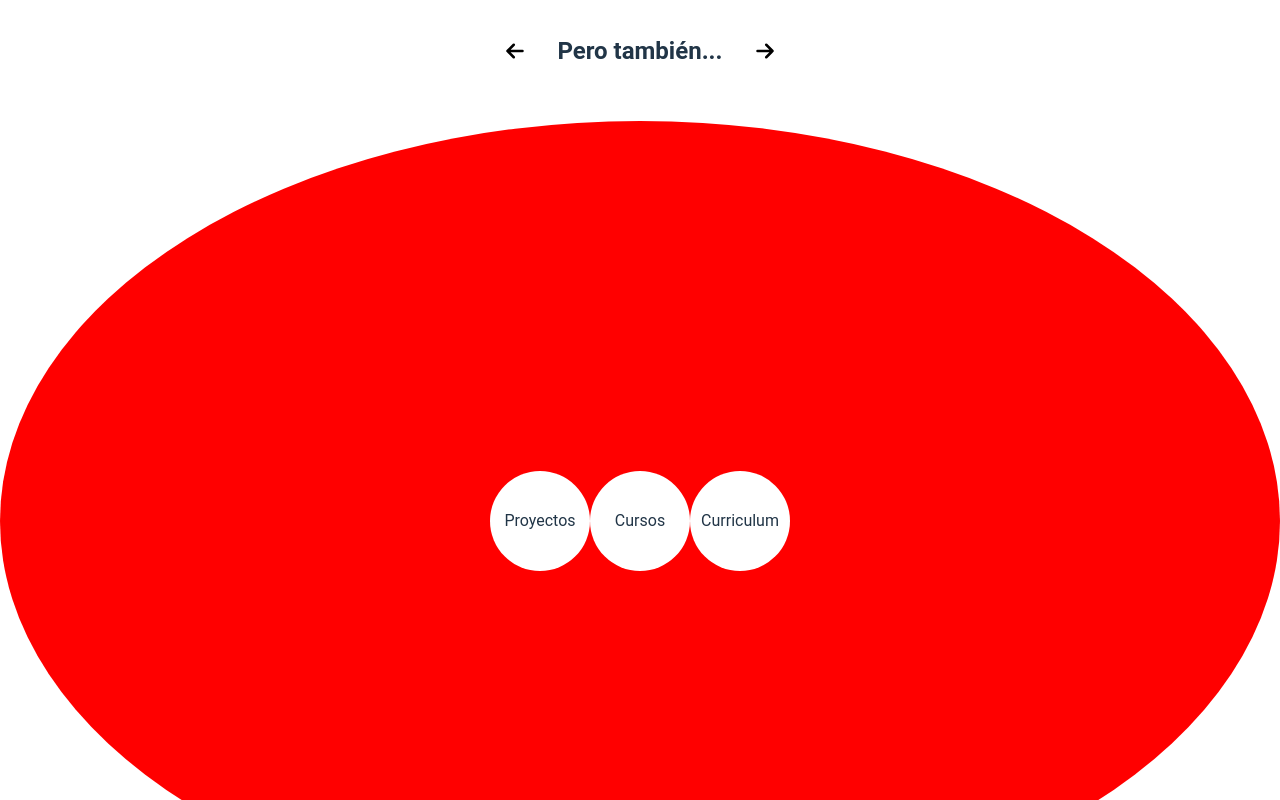
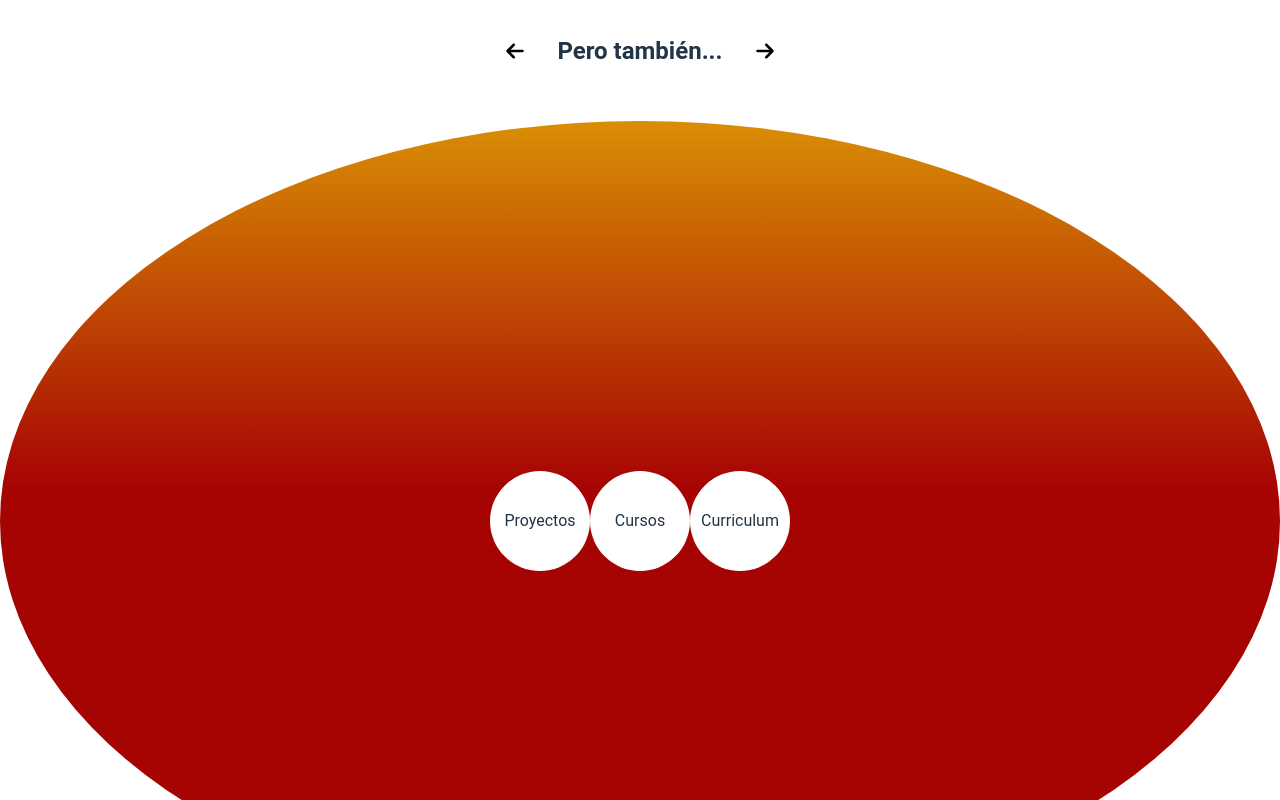
Before and after one commit to Alina-02/portfolio, a React (Vite) app: page / in a window 1280 px wide. Shown: the part 440-1240 px from the top of the page. Built offline with nearby package versions, Linux system fonts and the light colour scheme.

Commit message:
add gradients

```diff
--- a/src/App.tsx
+++ b/src/App.tsx
@@ -3,12 +3,27 @@ import "./App.css";
 import Flower from "./components/Flower";
 
 const styles = [
-  { font: "ShadigoTrial", circleBackground: "red" },
+  {
+    font: "ShadigoTrial",
+    circleBackground:
+      "linear-gradient(0deg,rgba(166, 3, 3, 1) 54%, rgba(217, 142, 4, 1) 100%)",
+  },
   {
     font: "LemonGarlic",
+    circleBackground:
+      "linear-gradient(0deg,rgba(255, 0, 128, 1) 0%, rgba(179, 255, 0, 1) 72%, rgba(0, 255, 255, 1) 100%)",
   },
-  { font: "Maskdown", circleBackground: "black" },
-  { font: "RochestarDemo" },
+  {
+    font: "Maskdown",
+    circleBackground:
+      "linear-gradient(180deg,rgba(30, 1, 38, 1) 0%, rgba(50, 1, 64, 1) 77%, rgba(63, 2, 89, 1) 100%)",
+  },
+  {
+    font: "RochestarDemo",
+    circleBackground:
+      "linear-gradient(180deg,rgba(242, 216, 216, 1) 0%, rgba(242, 160, 182, 1) 32%, rgba(140, 123, 101, 1) 100%)",
+    sectionsBackground: "rgba(242, 160, 182, 1)",
+  },
   {
     font: "TurquoiseKimono",
     circleBackground:
```
